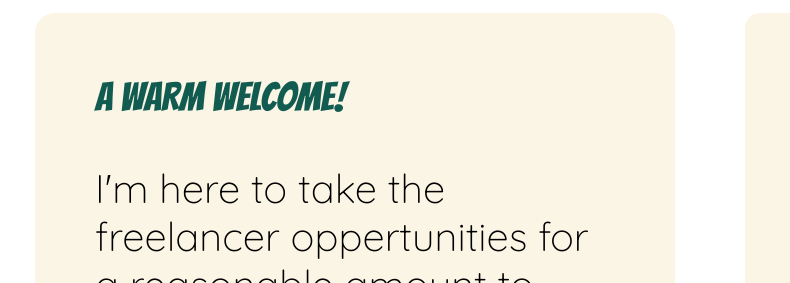
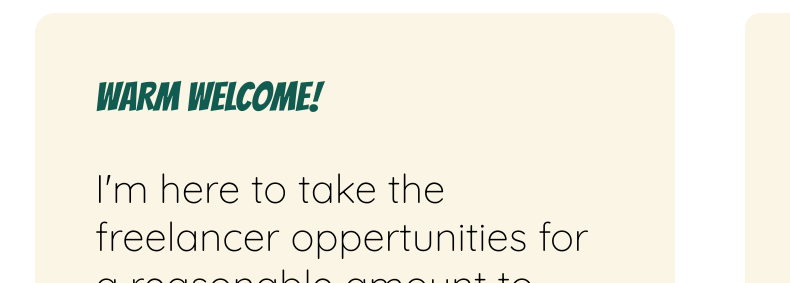
Before and after one commit to lakshmiprasadch/freelancer, a plain HTML site: page index.html in a window 1280 px wide. Shown: the part 708-991 px from the top of the page, 0-790 px from the left. Drawn offline with nearby package versions, Linux system fonts and the light colour scheme; a web font is replaced by a local one.

Commit message:
Update index.html

```diff
--- a/index.html
+++ b/index.html
@@ -52,7 +52,7 @@
 
 
   <div class="about_me " id="about">
-    <h1 class="sec2head">A WARM WELCOME!</h1>
+    <h1 class="sec2head">WARM WELCOME!</h1>
   <h1 class="sec2para"> I'm here to take the freelancer oppertunities for a reasonable amount to gain experience.</h1>
   <p class="sec2para">I have done so many projects in universty level and I wanna gain some experience.This project is example of my work.</p>
   </div>
```
